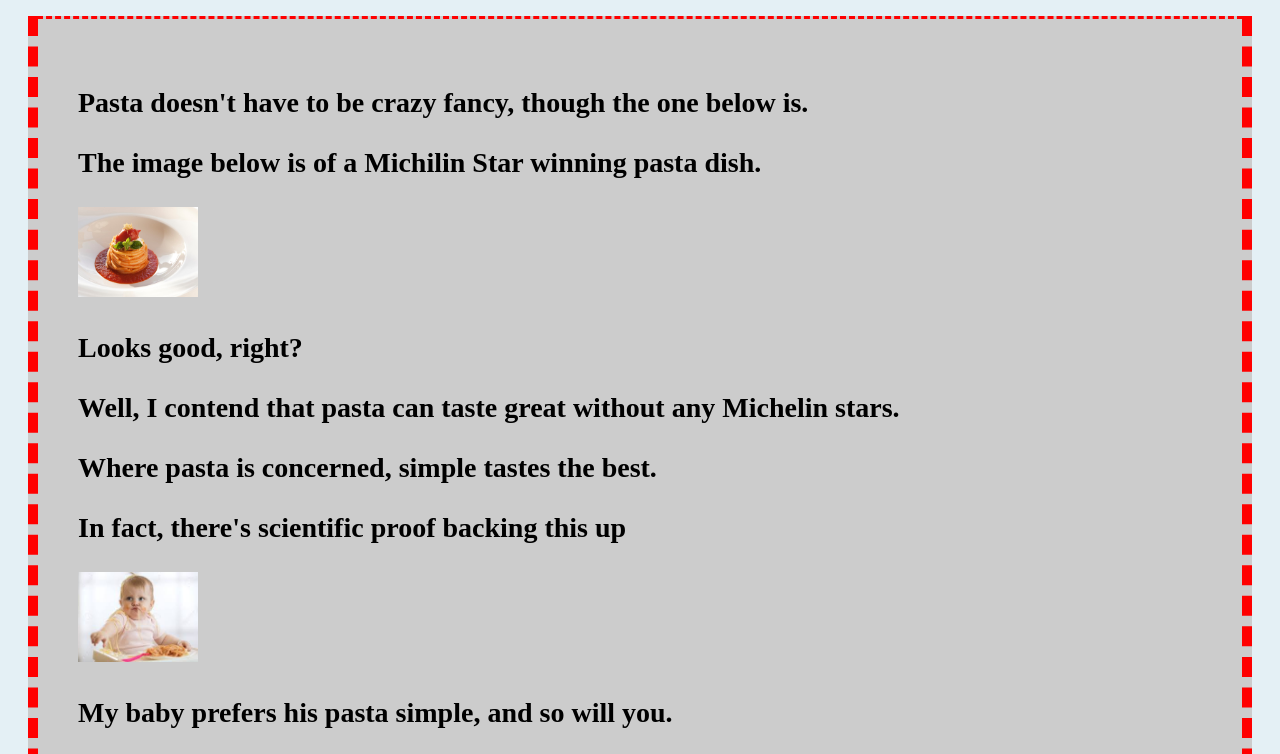
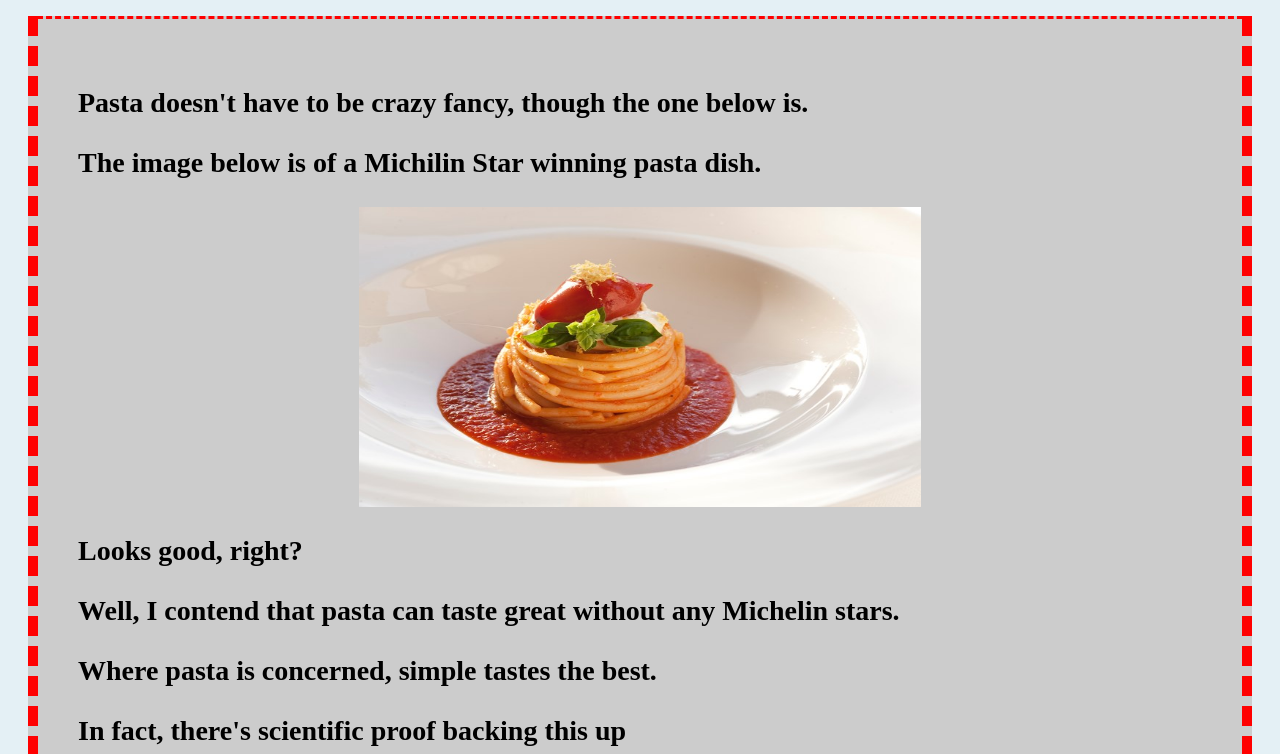
Before and after one commit to charles-plus/demo-recipe, a plain HTML site: page index.html in a window 1280 px wide. Shown: the part 182-936 px from the top of the page. Drawn offline with Linux system fonts and the light colour scheme.

Commit message:
updated index and style

```diff
--- a/index.html
+++ b/index.html
@@ -20,13 +20,13 @@
 <h2>
   <p>Pasta doesn't have to be crazy fancy, though the one below is. </p>
   <p>The image below is of a Michilin Star winning pasta dish. </p>
-  <img src="images/michelin-star-pasta.jpg" width="120" height="90" alt="fancy pasta meal">
+  <img src="images/michelin-star-pasta.jpg" width="400" height="300" alt="fancy pasta meal"class="center">
 
   <p>Looks good, right?</p>
   <p>Well, I contend that pasta can taste great without any Michelin stars.</p>
   <p>Where pasta is concerned, simple tastes the best.</p>
   <p>In fact, there's scientific proof backing this up</p>
-<img src="images/pasta-baby.jpeg" width="120" height="90" alt="baby eating pasta">
+<img src="images/pasta-baby.jpeg" width="400" height="300" alt="baby eating pasta"class="center">
   <p>My baby prefers his pasta simple, and so will you.</p>
   <p>That's good enough science, right?</p>
 
@@ -100,7 +100,7 @@ Dried are great too:
 
 
 
-<img src="images/michelin-star-pasta.jpg" width="120" height="90" alt="fancy pasta meal">
+<img src="images/michelin-star-pasta.jpg" width="400" height="300" alt="fancy pasta meal"class="center">
 
 
 
@@ -114,9 +114,9 @@ Dried are great too:
 <h2></h2>
 
 <h3>Remember kids, when you don't have this </h3>
-<img src="images/50s-kid-steak.jpg" width="120" height="90" alt="kid from the 50s looks at steak">
+<img src="images/50s-kid-steak.jpg" width="400" height="300" alt="kid from the 50s looks at steak"class="center">
 <h3>Have this </h3>
-<img src="images/50s-kid-pasta.jpeg" width="120" height="90" alt="kid from the 50s eats pasta">
+<img src="images/50s-kid-pasta.jpeg" width="400" height="300" alt="kid from the 50s eats pasta"class="center">
 
 
 <form>
--- a/style.css
+++ b/style.css
@@ -22,3 +22,10 @@ h2 {
     border-right-width: 10px;
     border-color: red;
 }
+
+.center {
+  display: block;
+  margin-left: auto;
+  margin-right: auto;
+  width: 50%;
+}
```
